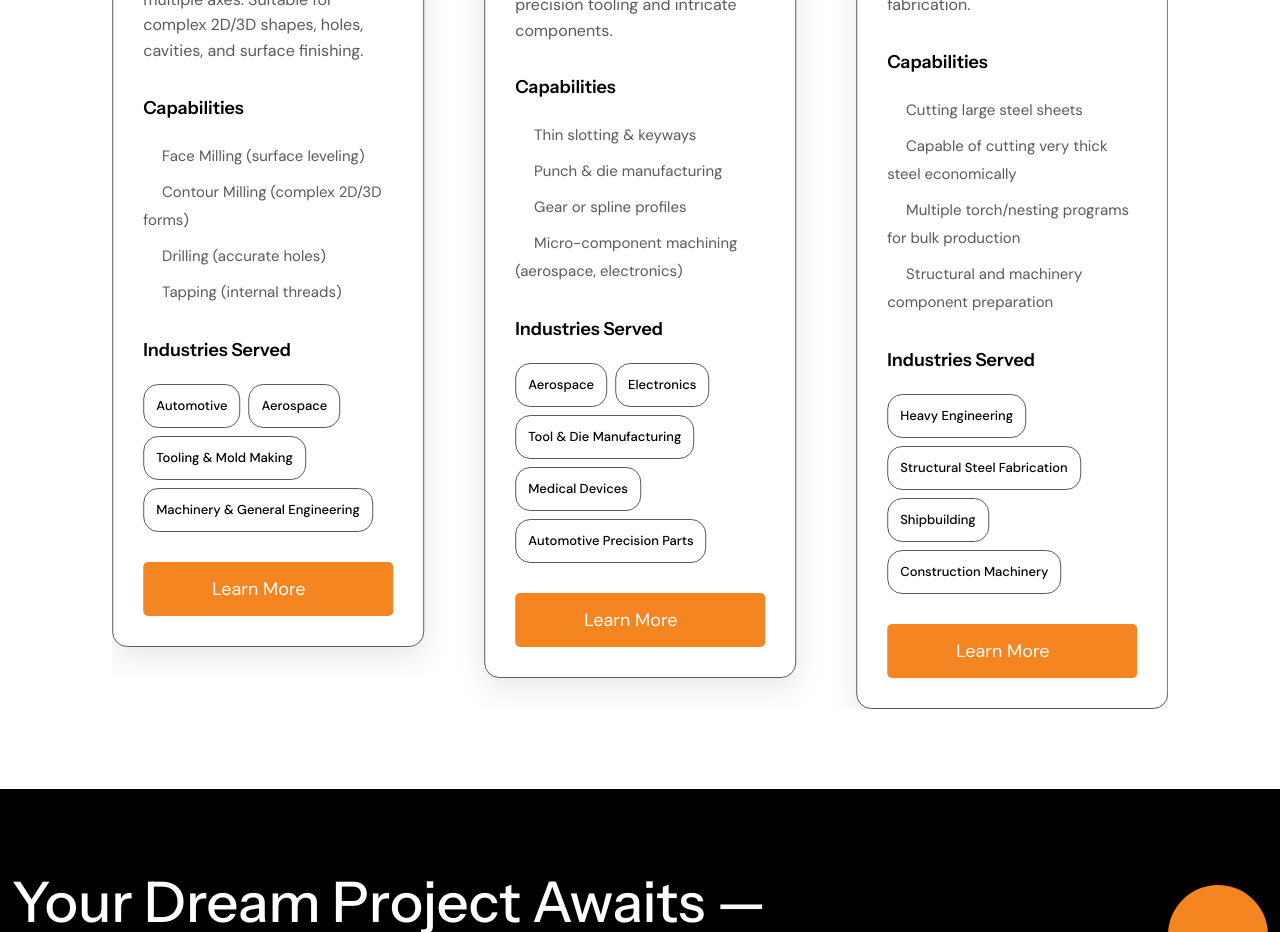
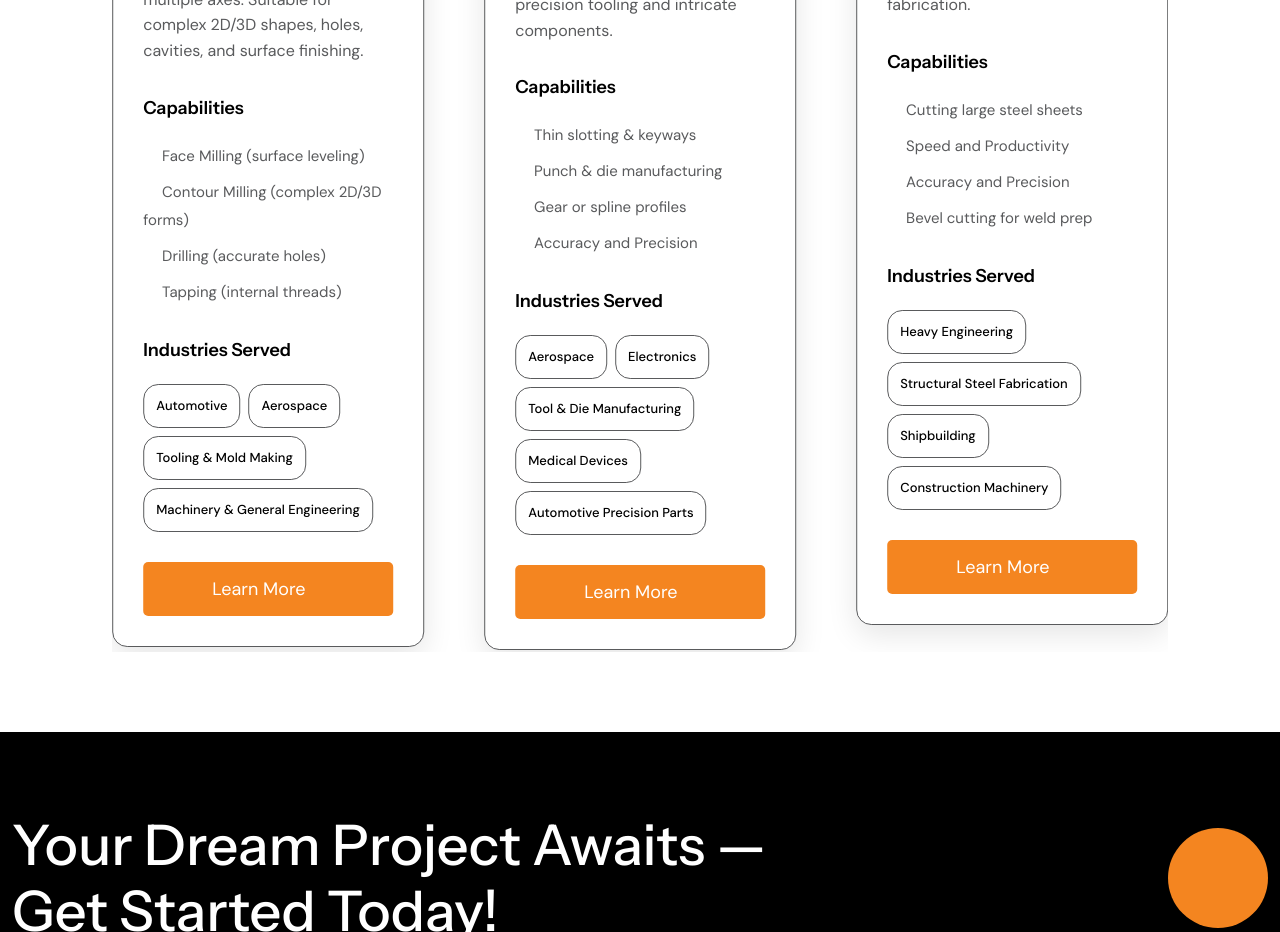
Before and after one commit to sudhariprasadini/simetmark-new, a React (Create React App) app: page /pricing-plans in a window 1280 px wide. Shown: the part 1080-2012 px from the top of the page. Built offline with nearby package versions, Linux system fonts and the light colour scheme; a web font is replaced by a local one.

Commit message:
update technologies page

```diff
--- a/src/components/pages/pricing-plans/pricing-plans.js
+++ b/src/components/pages/pricing-plans/pricing-plans.js
@@ -46,11 +46,11 @@ const PricingPlansMain = () => {
         "External/ID Turning",
         "Facing and Contour Machining",
         "Grooving and Parting",
-        "Boring (up to 1050 mm height)",
+        "Handles large-diameter components with precision",
+        // "Hole Drilling (with turret or live tooling)",
+        // "Boring (up to 1050 mm height)",
         // "Thread Cutting (internal & external)",
         // "Taper and Step Turning",
-        // "Hole Drilling (with turret or live tooling)",
-        // "Handles large-diameter components with precision",
       ],
       industries: [
         "Energy",
@@ -98,7 +98,7 @@ const PricingPlansMain = () => {
         "Thin slotting & keyways",
         "Punch & die manufacturing",
         "Gear or spline profiles",
-        "Micro-component machining (aerospace, electronics)",
+        "Accuracy and Precision",
       ],
       industries: [
         "Aerospace",
@@ -117,9 +117,9 @@ const PricingPlansMain = () => {
         "A CNC-controlled flame cutting system designed for large-scale steel plate cutting. Provides efficient, cost-effective solutions for heavy structural and industrial fabrication.",
       capabilities: [
         "Cutting large steel sheets ",
-        "Capable of cutting very thick steel economically",
-        "Multiple torch/nesting programs for bulk production",
-        "Structural and machinery component preparation",
+        "Speed and Productivity",
+        "Accuracy and Precision",
+        "Bevel cutting for weld prep",
       ],
       industries: [
         "Heavy Engineering",
```
